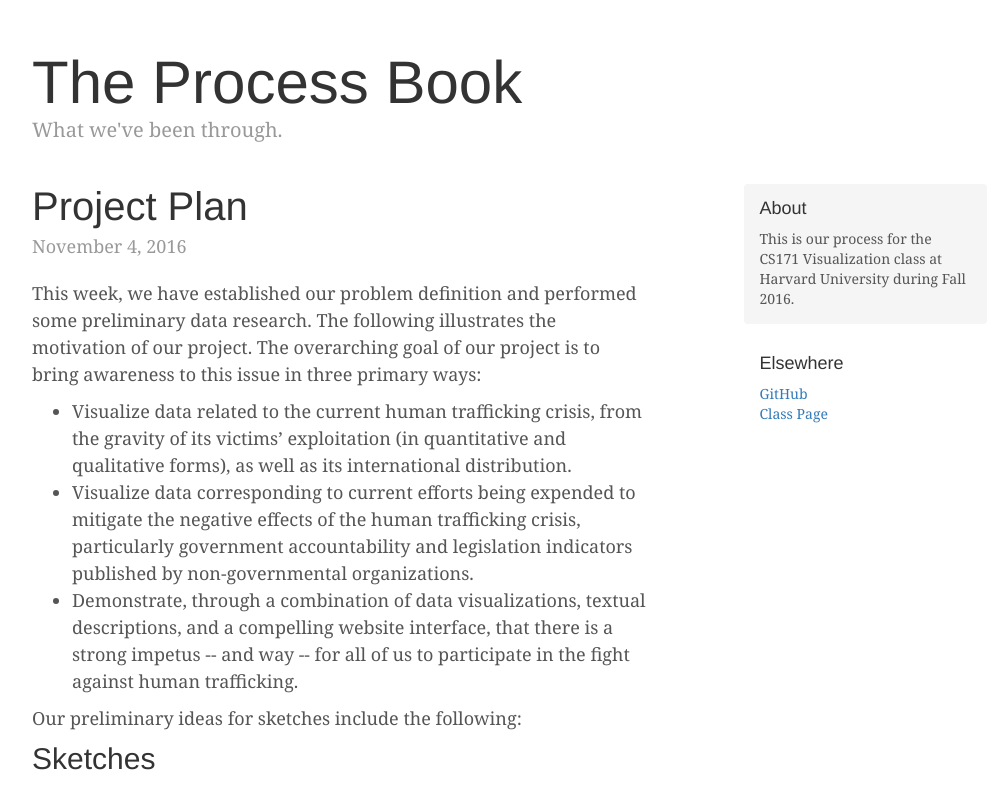
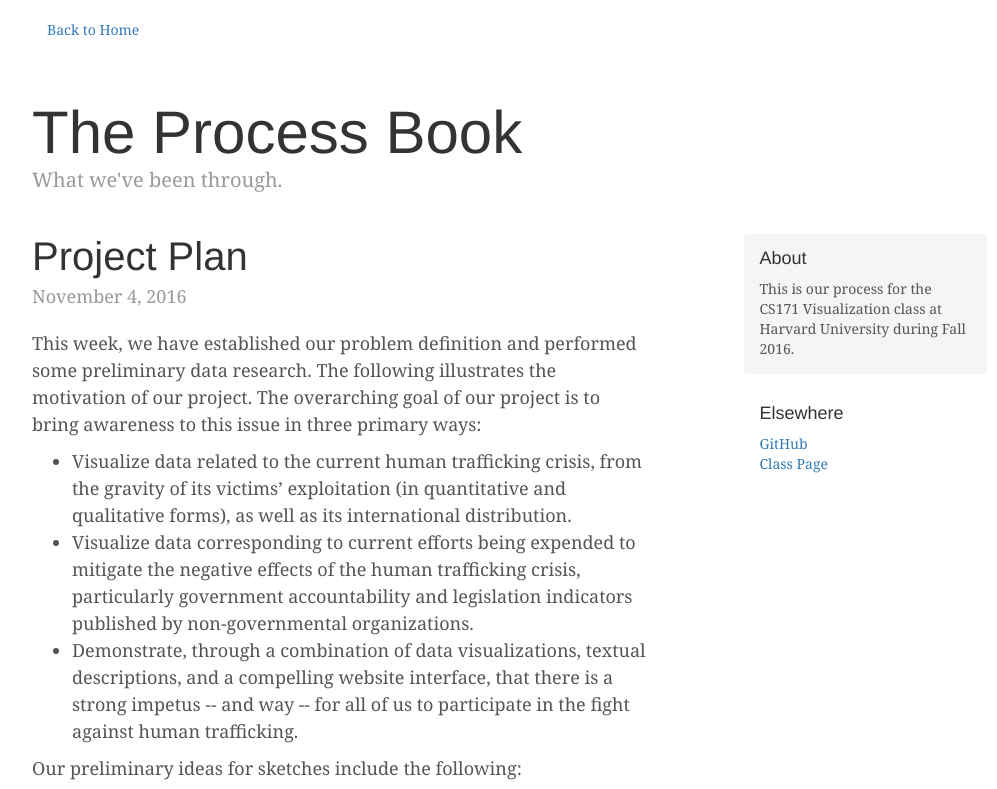
Before and after one commit to sola209/cs171project, a plain HTML site: page blog.html in a window 1280 px wide. Shown: the top 789 px of the page, without its empty margins (138-1135 px from the left). Drawn offline with Linux system fonts and the light colour scheme.

Commit message:
added back button to blog

```diff
--- a/blog.html
+++ b/blog.html
@@ -8,7 +8,7 @@
     <meta name="author" content="">
     <link rel="icon" href="../../favicon.ico">
 
-    <title>Blog Template for Bootstrap</title>
+    <title>Process Book</title>
 
     <!-- Bootstrap core CSS -->
     <link href="css/bootstrap.min.css" rel="stylesheet">
@@ -25,6 +25,16 @@
 
 
 <div class="container">
+    <div class="masthead clearfix">
+        <div class="inner">
+            <h3 class="masthead-brand"></h3>
+            <nav>
+                <ul class="nav masthead-nav">
+                    <li class="active"><a href="index.html">Back to Home</a></li>
+                </ul>
+            </nav>
+        </div>
+    </div>
 
     <div class="blog-header">
         <h1 class="blog-title">The Process Book</h1>
```
